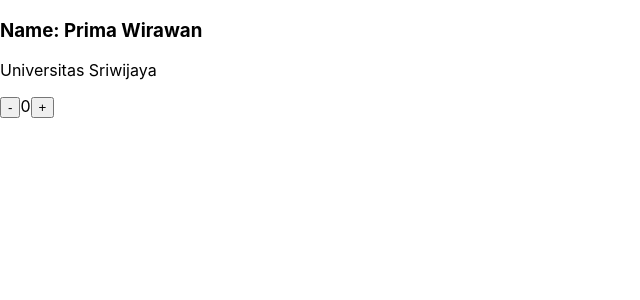
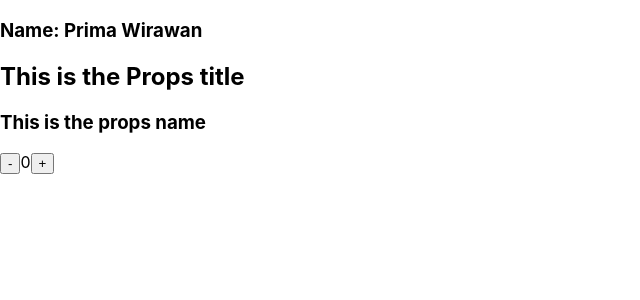
Before and after one commit to primprum/react-js, a React (Create React App) app: page / in a window 1280 px wide. Shown: the top 300 px of the page, without its empty margins (0-640 px from the left). Built offline with nearby package versions, Linux system fonts and the light colour scheme.

Commit message:
Default way of using props

```diff
--- a/src/App.js
+++ b/src/App.js
@@ -1,11 +1,13 @@
 import React from "react";
-import UsingProps from "./components/Props";
+import UsingProps from "./components/UsingProps";
+import PropsDefault from "./components/PropsDefault";
 import ReactState from "./components/ReactState";
 
 const App = () => {
   return (
     <>
       <UsingProps name="Prima Wirawan" education="Universitas Sriwijaya" />
+      <PropsDefault title="This is the Props title" name="This is the props name" />
       <ReactState />
     </>
   );
--- a/src/components/Props.js
+++ /dev/null
@@ -1,13 +0,0 @@
-// learn on how props actually works
-import React from "react";
-
-const UsingProps = ({ name, education }) => {
-  return (
-    <div>
-      <h3>Name: {name}</h3>
-      <p>{education}</p>
-    </div>
-  );
-};
-
-export default UsingProps;
--- /dev/null
+++ b/src/components/PropsDefault.js
@@ -0,0 +1,13 @@
+// the default way of using props
+import React from "react";
+
+const PropsDefault = (props) => {
+  return (
+    <div>
+      <h2>{props.title}</h2>
+      <h3>{props.name}</h3>
+    </div>
+  );
+};
+
+export default PropsDefault;
--- /dev/null
+++ b/src/components/UsingProps.js
@@ -0,0 +1,22 @@
+// learn on how props actually works (the other way)
+import React from "react";
+
+// const UsingProps = ({ name, education }) => {
+//   return (
+//     <div>
+//       <h3>Name: {name}</h3>
+//       <p>{education}</p>
+//     </div>
+//   );
+// };
+
+const UsingProps = ({ name }) => {
+  // eventhough it's only one parameter, still needs a curly bracket, otherwise there'll be error
+  return (
+    <div>
+      <h3>Name: {name}</h3>
+    </div>
+  );
+};
+
+export default UsingProps;
```
